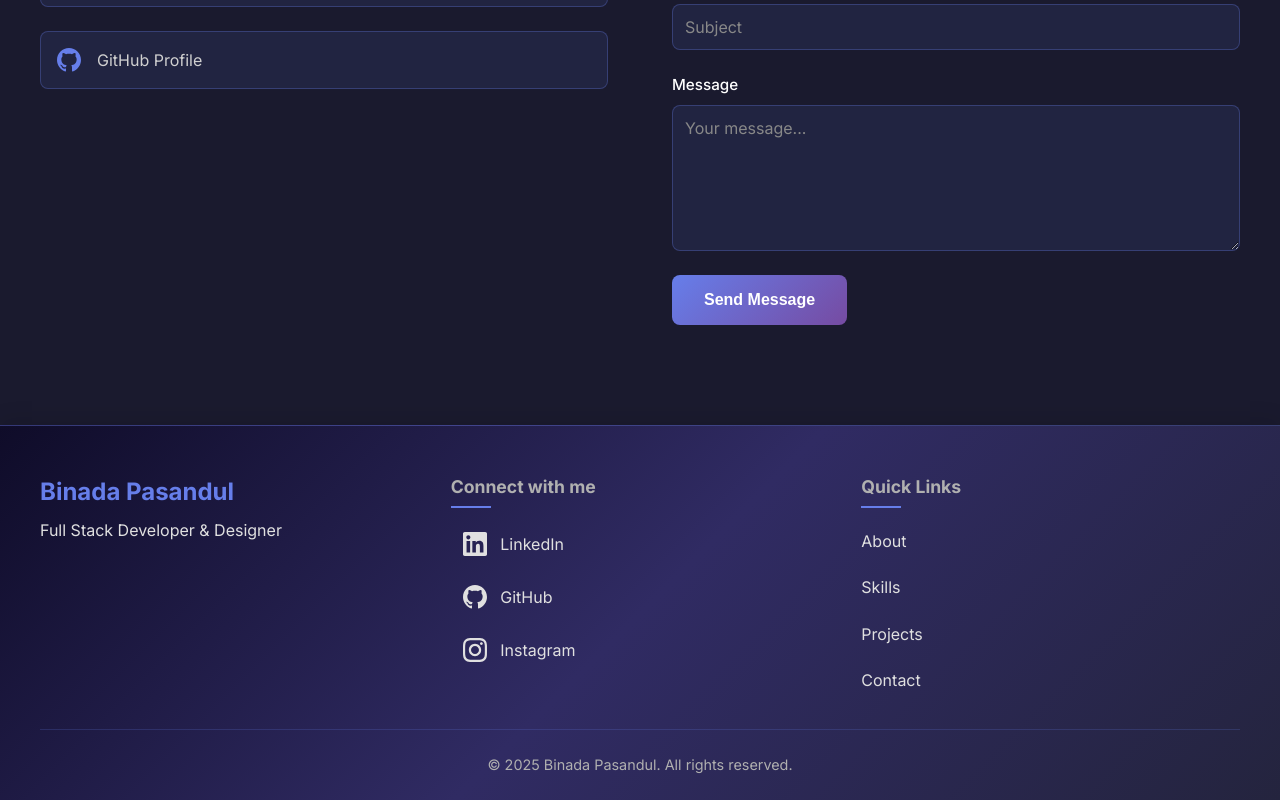
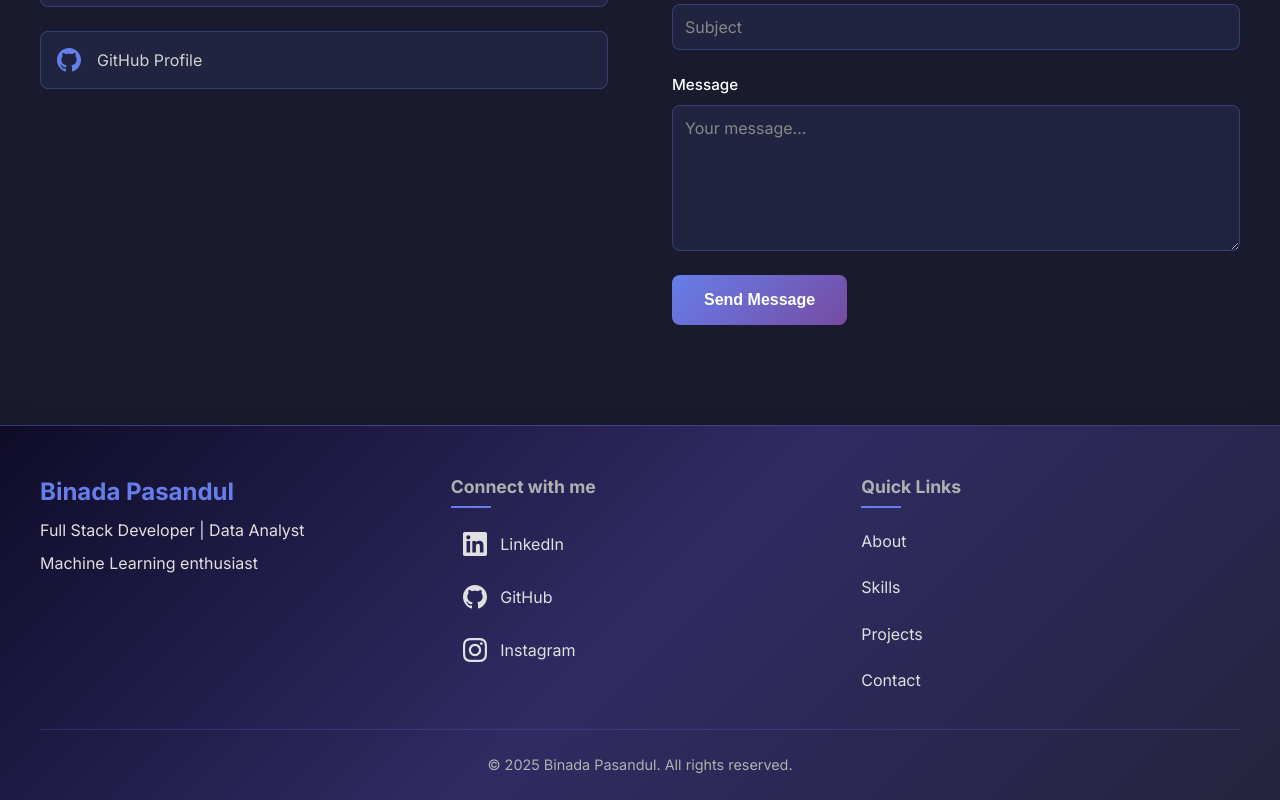
Before and after one commit to BinadaPasandul/Portfolio, a Vue app: page / in a window 1280 px wide. Shown: the part 4643-5443 px from the top of the page. Built offline with nearby package versions, Linux system fonts and the light colour scheme.

Commit message:
changed app.vue

```diff
--- a/src/App.vue
+++ b/src/App.vue
@@ -19,7 +19,10 @@ import Contact from './components/Contact.vue'
       <div class="footer-content">
         <div class="footer-section">
           <h3>Binada Pasandul</h3>
-          <p>Full Stack Developer & Designer</p>
+          <p>Full Stack Developer | Data Analyst</p>
+            <p>Machine Learning enthusiast</p>
+
+
         </div>
 
         <div class="footer-section">
```
